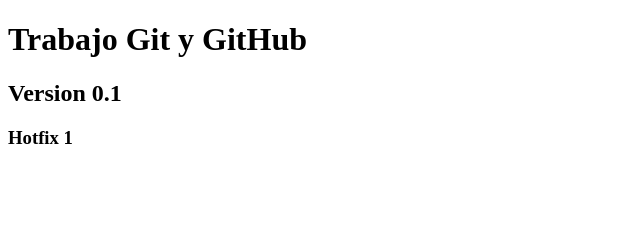
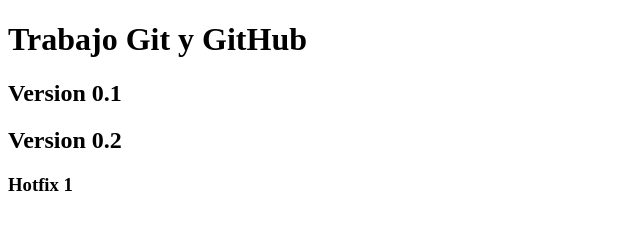
Before and after one commit to angelsan73/git, a plain HTML site: page index.html in a window 1280 px wide. Shown: the whole page, without its empty margins (0-640 px from the left). Drawn offline with Linux system fonts and the light colour scheme.

Commit message:
Version 0.2

```diff
--- a/index.html
+++ b/index.html
@@ -9,7 +9,9 @@
 <body>
     <h1>Trabajo Git y GitHub </h1>
     <h2>Version 0.1</h2>
+    <h2>Version 0.2</h2>
 
     <h3>Hotfix 1</h3>
+
 </body>
 </html>
```
